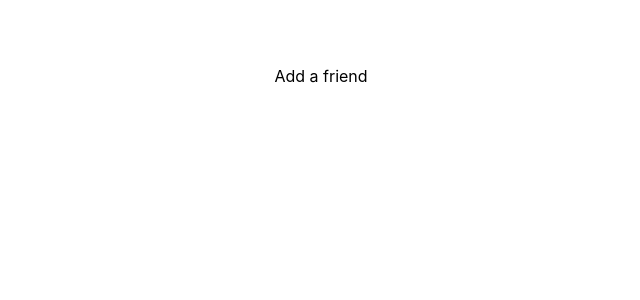
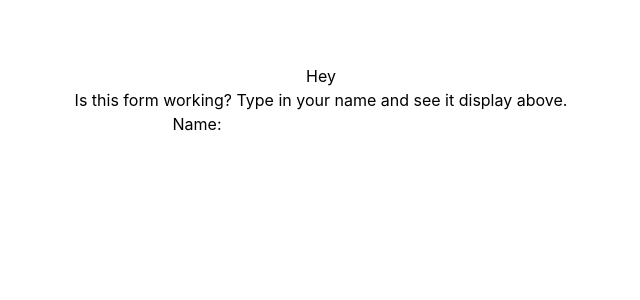
Before and after one commit to emilioramirezeguia/friends, a Next.js app: page /add-friend in a window 1280 px wide. Shown: the top 300 px of the page, without its empty margins (319-959 px from the left). Built offline with nearby package versions, Linux system fonts and the light colour scheme.

Commit message:
Add form using controlled components

```diff
--- a/pages/add-friend.tsx
+++ b/pages/add-friend.tsx
@@ -1,15 +1,40 @@
 import type { NextPage } from "next";
+import { useState } from "react";
 import Head from "next/head";
 import styles from "../styles/AddFriend.module.css";
 
 const AddFriend: NextPage = () => {
+  const emptyForm = {
+    name: "",
+    birthday: "",
+    lastContacted: "",
+  };
+
+  const [form, setForm] = useState(emptyForm);
+
+  const handleChange = (event) => {
+    const { name, value } = event.target;
+    setForm({ ...form, [name]: value });
+  };
+
   return (
     <div className={styles.container}>
       <Head>
         <title>One friend at a time | Friends</title>
       </Head>
       <main className={styles.main}>
-        <h1>Add a friend</h1>
+        <h1>Hey {form.name}</h1>
+        <p>Is this form working? Type in your name and see it display above.</p>
+        <form>
+          <label>
+            Name:
+            <input
+              type="text"
+              name="name"
+              value={form.name}
+              onChange={handleChange}></input>
+          </label>
+        </form>
       </main>
     </div>
   );
```
